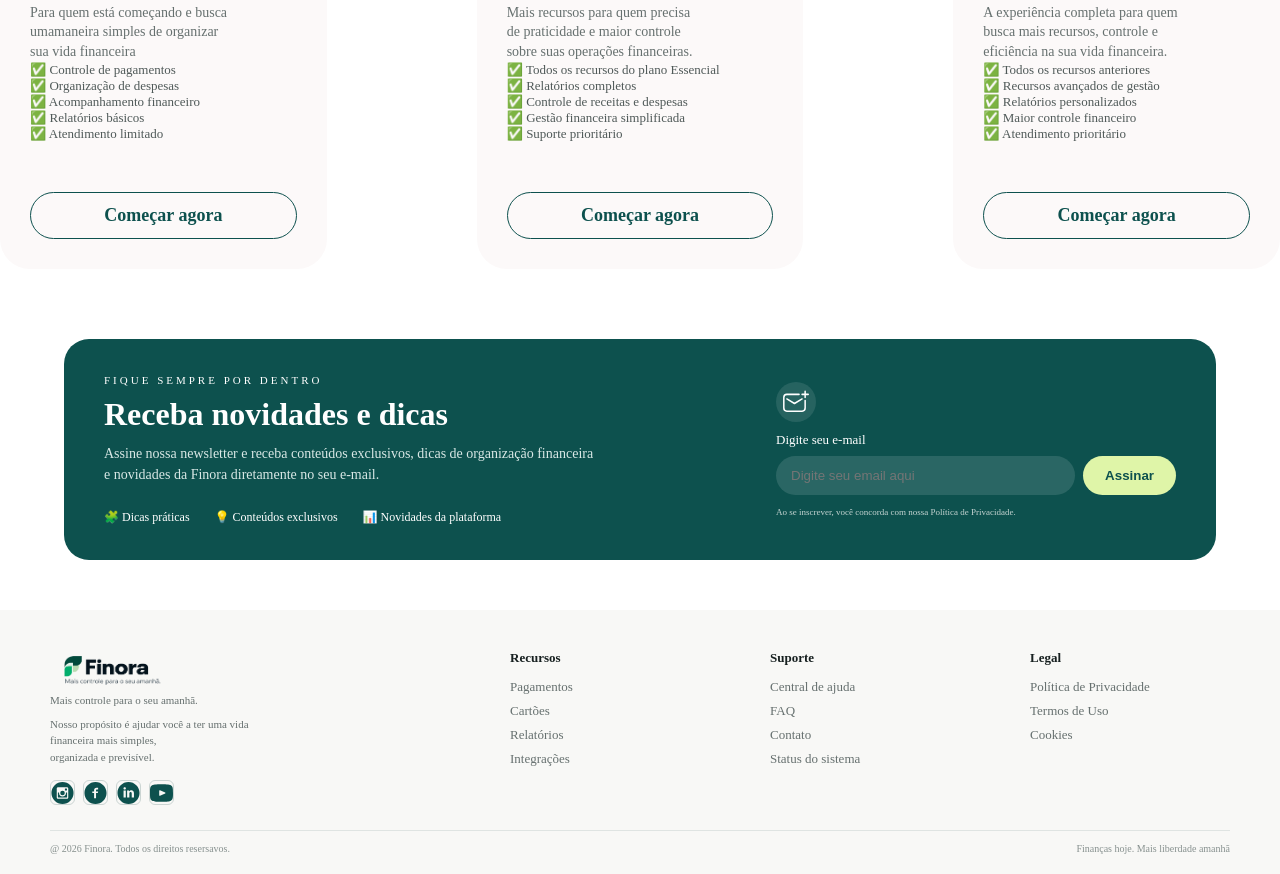
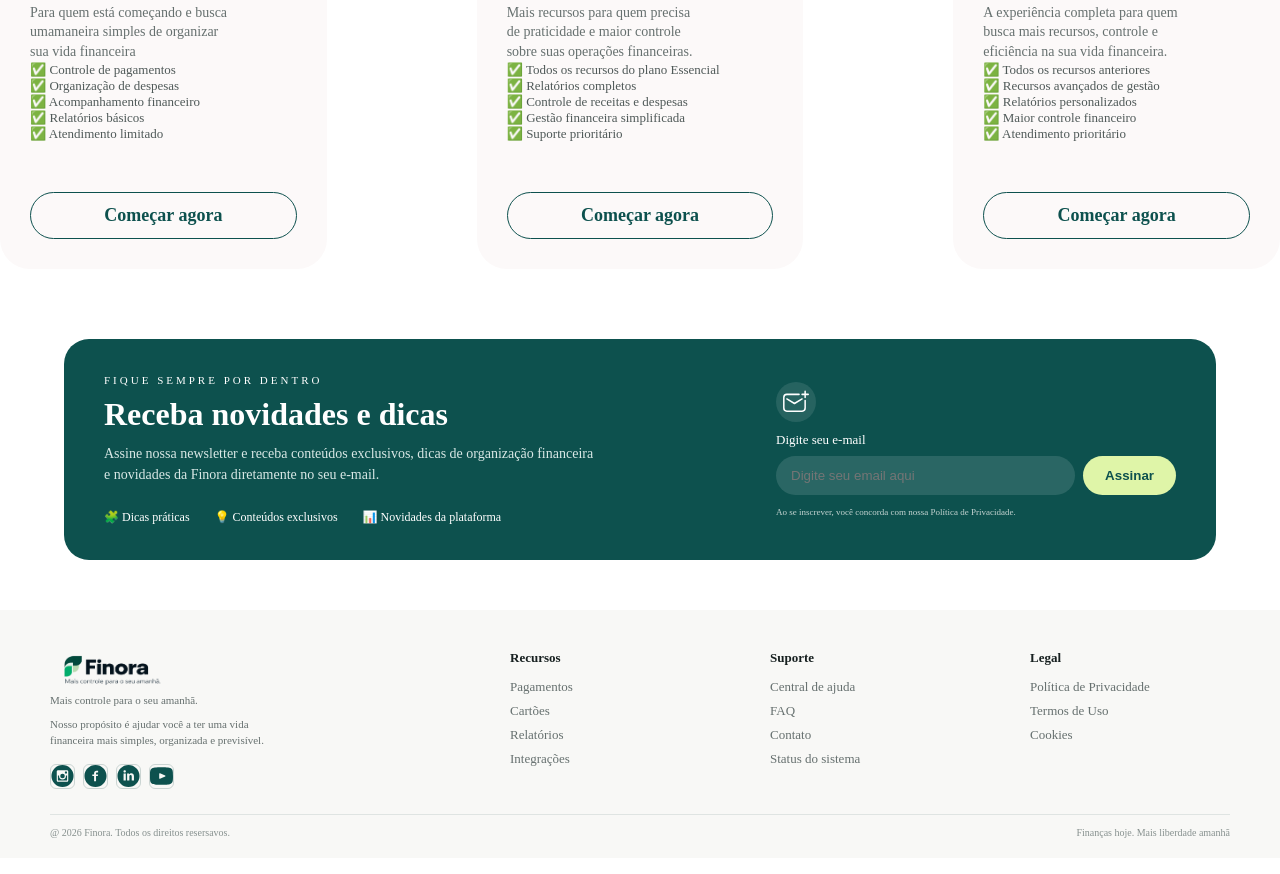
Before and after one commit to cristianalvesdesign-stack/Projetos-Digital-College, a plain HTML site: page Projeto02-Nivel-2/index.html in a window 1280 px wide. Shown: the part 584-1458 px from the top of the page. Drawn offline with Linux system fonts and the light colour scheme.

Commit message:
Ajustes footer

```diff
--- a/Projeto02-Nivel-2/index.html
+++ b/Projeto02-Nivel-2/index.html
@@ -147,7 +147,7 @@
                     <img src="Finoralogo.png" alt="Finora Logo">
                 </div>
                 <p class="footer-tagline">Mais controle para o seu amanhã.</p>
-                <p class="footer-description"> Nosso propósito é ajudar você a ter uma vida financeira mais simples,<br>organizada e previsível.</p>
+                <p class="footer-description"> Nosso propósito é ajudar você a ter uma vida financeira mais simples, organizada e previsível.</p>
 
                 <div class="footer-social">
                     <a href="#"><svg xmlns="http://www.w3.org/2000/svg" width="32" height="32" viewBox="0 0 20 20"><!-- Icon from Entypo+ Social by Daniel Bruce - https://creativecommons.org/licenses/by-sa/4.0/ --><path fill="currentColor" d="M13 10a3 3 0 1 1-6 0q.001-.257.049-.5H6v3.997c0 .278.225.503.503.503h6.995a.503.503 0 0 0 .502-.503V9.5h-1.049q.048.243.049.5m-3 2a2 2 0 1 0-.001-4.001A2 2 0 0 0 10 12m2.4-4.1h1.199a.3.3 0 0 0 .301-.3V6.401a.3.3 0 0 0-.301-.301H12.4a.3.3 0 0 0-.301.301V7.6c.001.165.136.3.301.3M10 .4A9.6 9.6 0 0 0 .4 10a9.6 9.6 0 0 0 9.6 9.6a9.6 9.6 0 0 0 9.6-9.6A9.6 9.6 0 0 0 10 .4m5 13.489C15 14.5 14.5 15 13.889 15H6.111C5.5 15 5 14.5 5 13.889V6.111C5 5.5 5.5 5 6.111 5h7.778C14.5 5 15 5.5 15 6.111z"/></svg></a>
```
